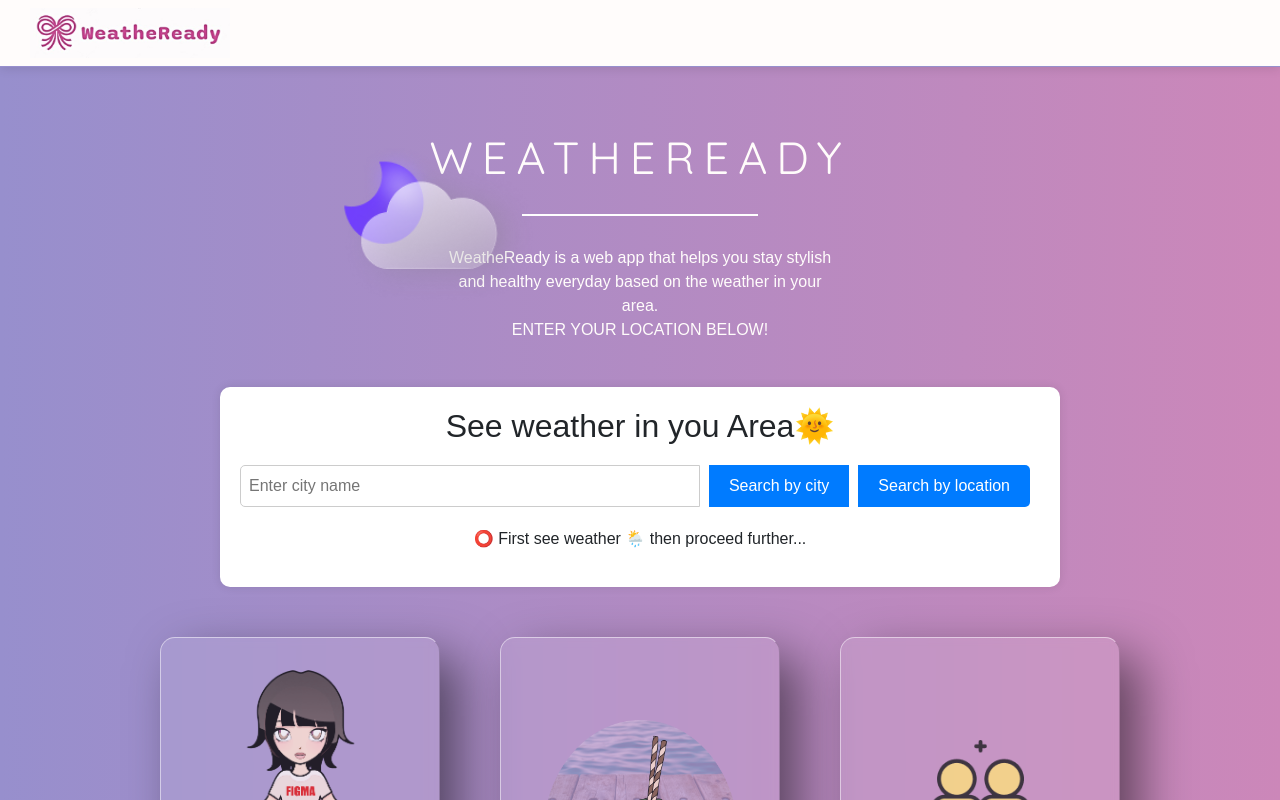
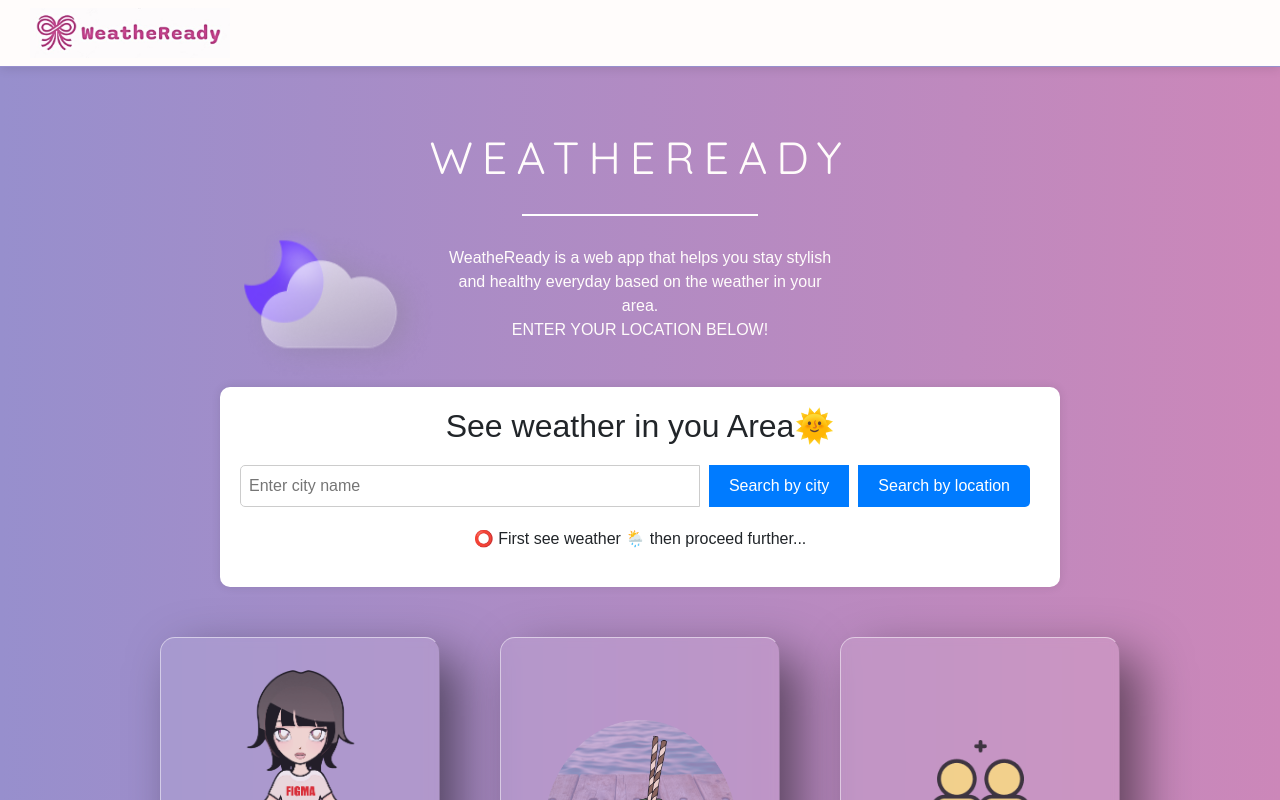
Before and after one commit to diyaag2004/WeatheReady, a React (Create React App) app in the folder weatheready/: page / in a window 1280 px wide. Shown: the top 800 px of the page. Built offline with nearby package versions, Linux system fonts and the light colour scheme.

Commit message:
added cloud animation

```diff
--- a/weatheready/src/components/Header.css
+++ b/weatheready/src/components/Header.css
@@ -45,7 +45,26 @@
 
   .cloud-img {
     position: absolute;
-  left: 300px;
+  left: 200px;
   top: 50%;
   transform: translateY(-50%);
+  animation-name: floating;
+  animation-duration: 3s;
+  animation-iteration-count: infinite;
+  animation-timing-function: ease-in-out;
   }
+
+  @keyframes floating {
+    0% {
+      transform: translateY(0%);
+    }
+    50% {
+      transform: translateY(-10%);
+    }
+    100% {
+      transform: translateY(0%);
+    }
+  }
+  .animate__animated.animate__rotateIn {
+    --animate-duration: 5s;
+  }
--- a/weatheready/src/components/Header.js
+++ b/weatheready/src/components/Header.js
@@ -10,7 +10,11 @@ const Header = () => {
       <div className="row">
         <div className="col header-content">
         <img src="assets/images/WeatherIcon.png" height="160" width="200" alt="Logo image" className='cloud-img' />
-          <h1 id="header-title" className="text-uppercase">
+        <TrackVisibility>
+            {({ isVisible }) =>
+            <div className={isVisible? "animated__animated animate__rotateIn": ""}>
+              <div>
+                <h1 id="header-title" className="text-uppercase">
             WeatheReady
           </h1>
           <div className="line light" id="main-header-line"></div>
@@ -18,13 +22,12 @@ const Header = () => {
           <p className="header-paragraph">
           WeatheReady is a web app that helps you stay stylish and healthy everyday based on the weather in your area.
             <br />
-            <TrackVisibility>
-            {({ isVisible }) =>
-            <div className={isVisible? "animated__animated animate__fadeIn": ""}>
             <span className="text-uppercase">Enter your location below!</span>
+            </p>
+            </div>
             </div>}
             </TrackVisibility>
-          </p>
+
         </div>
       </div>
     </header>
```
